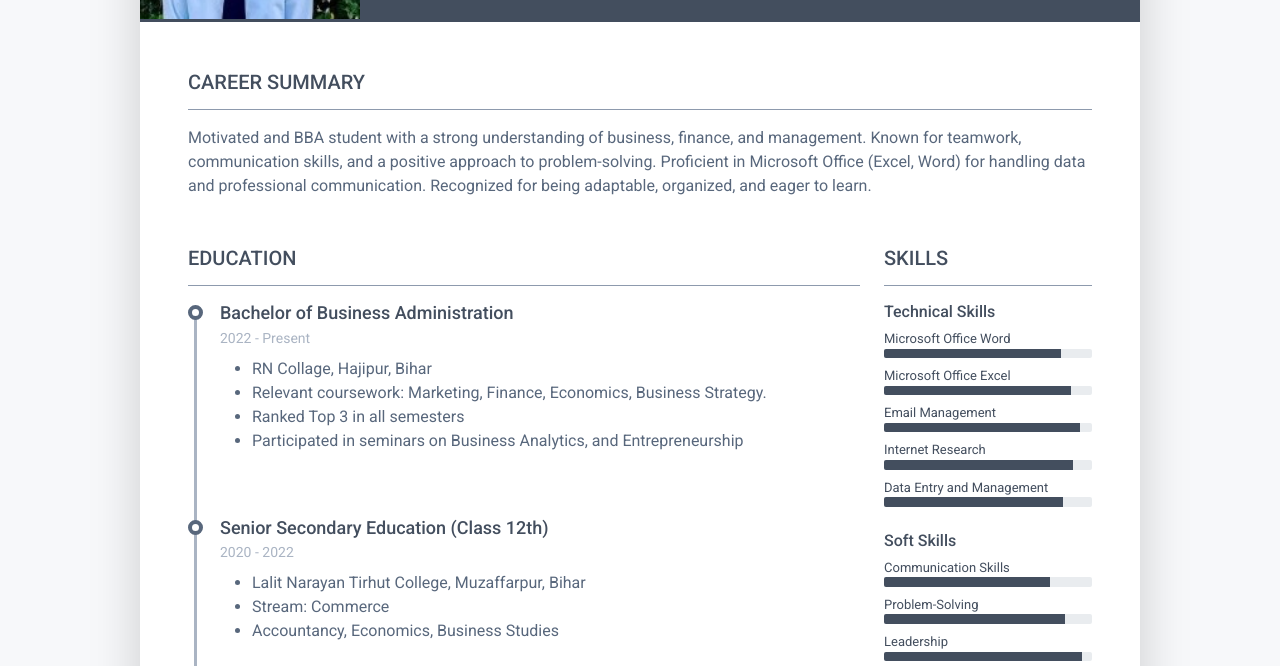
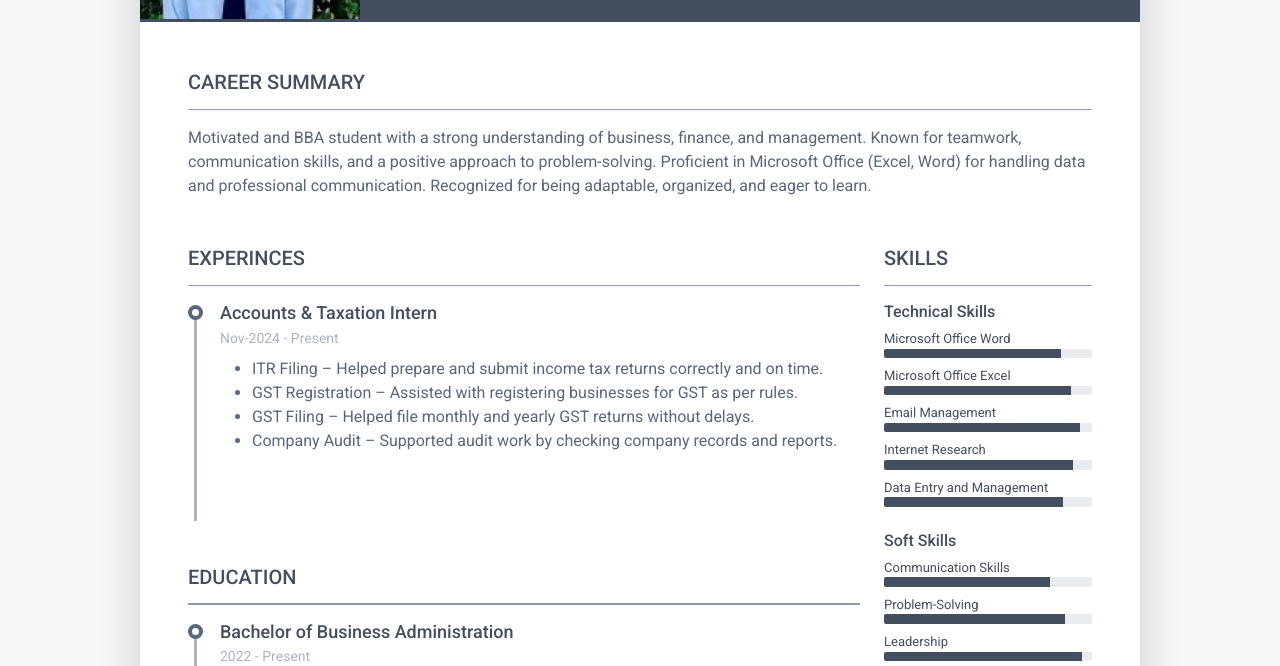
Before and after one commit to kashish3104/resume, a plain HTML site: page index.html in a window 1280 px wide. Shown: the part 228-894 px from the top of the page. Drawn offline with Linux system fonts and the light colour scheme.

Commit message:
fix: updated the position

```diff
--- a/index.html
+++ b/index.html
@@ -36,7 +36,7 @@
 					    <div class="row p-4 justify-content-center justify-content-md-between">
 						    <div class="primary-info col-auto">
 							    <h1 class="name mt-0 mb-1 text-white text-uppercase text-uppercase"> Kashish Kumari </h1>
-							    <div class="title mb-3"> Fresher </div>
+							    <div class="title mb-3"> Accounts & Taxation Intern </div>
 							    <ul class="list-unstyled">
 								    <li class="mb-2"><a class="text-link"><i class="far fa-envelope fa-fw me-2" data-fa-transform="grow-3"></i>Kashishsingh3104@gmail.com</a></li>
 								    <li><a class="text-link" href="#"><i class="fas fa-mobile-alt fa-fw me-2" data-fa-transform="grow-6"></i> +9176 438 33101 </a></li>
@@ -59,8 +59,43 @@
 						<p class="mb-0"> <a class="text-reset text-link" href="#"> Motivated and BBA student with a strong understanding of business, finance, and management. Known for teamwork, communication skills, and a positive approach to problem-solving. Proficient in Microsoft Office (Excel, Word) for handling data and professional communication. Recognized for being adaptable, organized, and eager to learn.</p>
 				    </div>
 			    </section><!--//summary-section-->
+				<!-- Experinces-->
+
 			    <div class="row">
 				    <div class="col-lg-9">
+
+						<section class="resume-section experience-section mb-5">
+						    <h2 class="resume-section-title text-uppercase font-weight-bold pb-3 mb-3"> Experinces </h2>
+						    <div class="resume-section-content">
+							    <div class="resume-timeline position-relative">
+								    <article class="resume-timeline-item position-relative pb-5">
+
+									    <div class="resume-timeline-item-header mb-2">
+										    <div class="d-flex flex-column flex-md-row">
+										        <h3 class="resume-position-title font-weight-bold mb-1"> Accounts & Taxation Intern</h3>
+										    </div><!--//row-->
+										    <div class="resume-position-time">Nov-2024 -  Present</div>
+									    </div><!--//resume-timeline-item-header-->
+									    <div class="resume-timeline-item-desc">
+											<ul>
+												<li>ITR Filing – Helped prepare and submit income tax returns correctly and on time.</li>
+												<li>GST Registration – Assisted with registering businesses for GST as per rules.</li>
+												<li>GST Filing – Helped file monthly and yearly GST returns without delays.</li>
+												<li>Company Audit – Supported audit work by checking company records and reports.</li>
+											  </ul>
+									    </div><!--//resume-timeline-item-desc-->
+
+								    </article><!--//resume-timeline-item-->
+							    </div><!--//resume-timeline-->
+
+
+
+
+
+
+						    </div>
+					    </section><!--//experinces end -->
+
 					    <section class="resume-section experience-section mb-5">
 						    <h2 class="resume-section-title text-uppercase font-weight-bold pb-3 mb-3"> Education </h2>
 						    <div class="resume-section-content">
```
